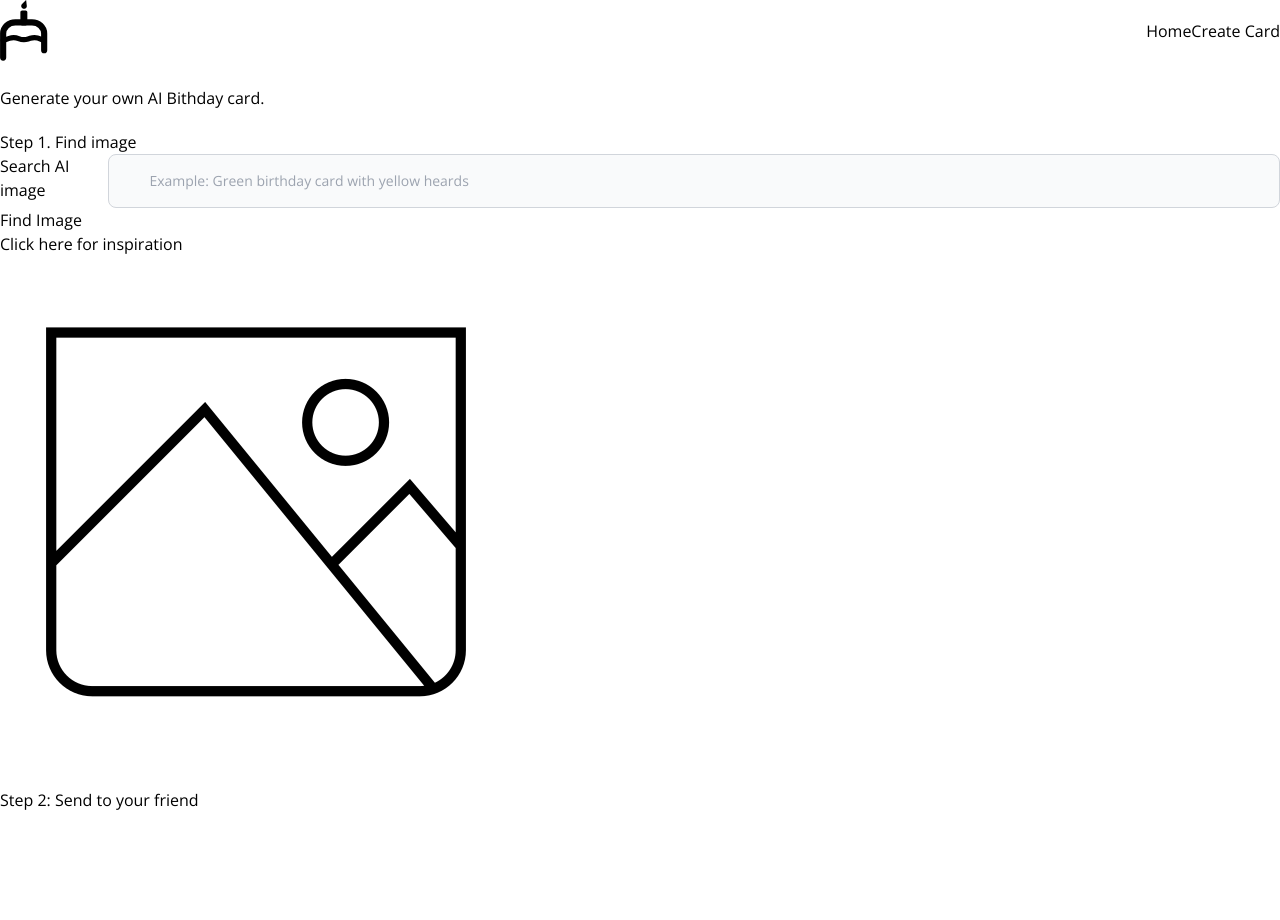
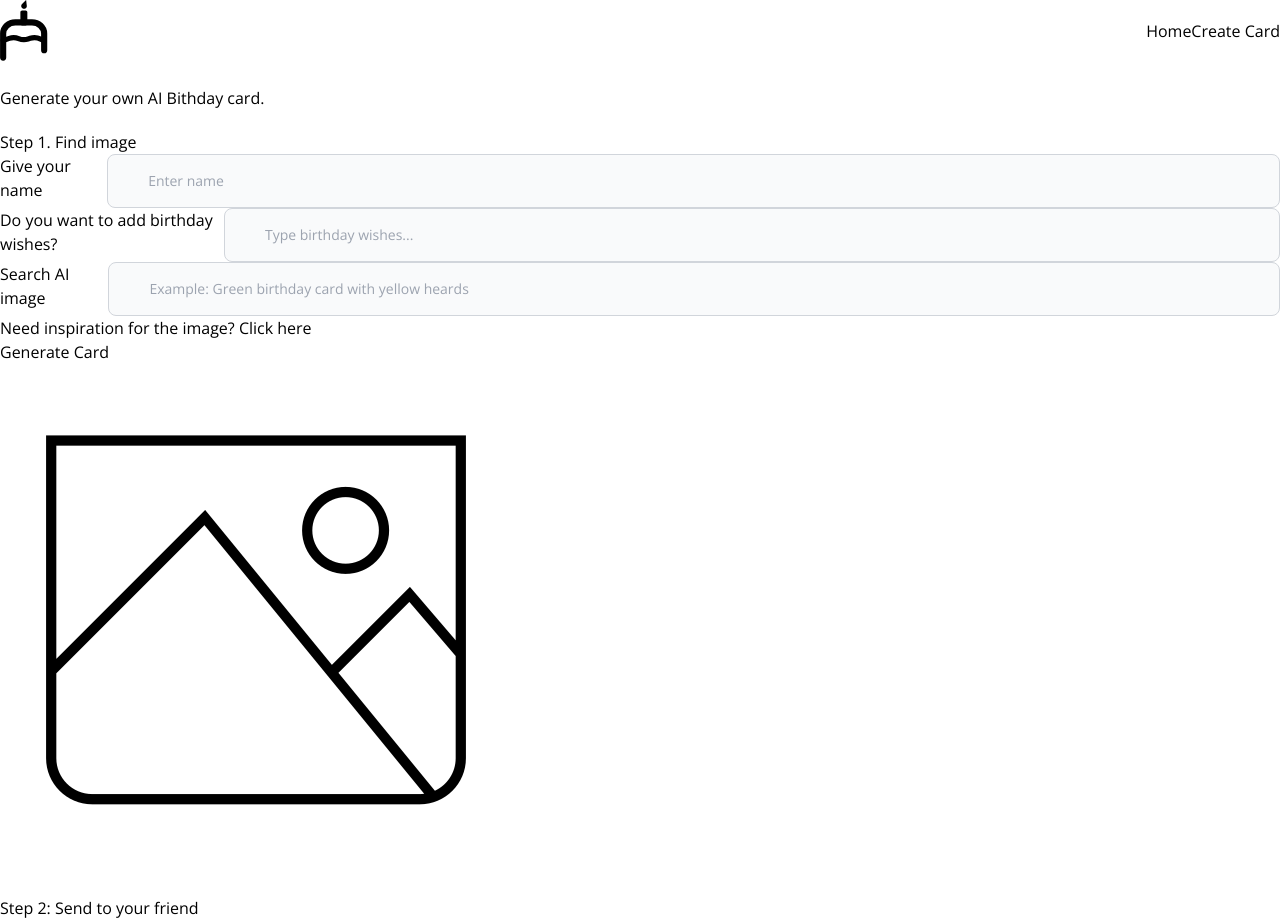
Before and after one commit to brovnie/ai_birthday_cards, a React (Vite) app in the folder client/: page /create-card in a window 1280 px wide. Before the commit the page ends 812 px from the top, so only its background shows below. Built offline with nearby package versions, Linux system fonts and the light colour scheme.

Commit message:
:art: (createCard) : added new fields for name + text on the card

```diff
--- a/client/src/features/GenerateImage/ImageForm.jsx
+++ b/client/src/features/GenerateImage/ImageForm.jsx
@@ -4,6 +4,8 @@ import {getRandomPrompt} from "../../utils";
 
 const ImageForm = (props) => {
     const textInput = useRef("");
+    const nameInput = useRef("");
+    const cardText = useRef("");
 
     const handleSubmit = (e) => {
         e.preventDefault();
@@ -13,8 +15,37 @@ const ImageForm = (props) => {
     const promptHandler = () => {
         textInput.current.value = getRandomPrompt(textInput.current.value);
     }
+
   return (
     <form onSubmit={handleSubmit}>
+                <Input
+            ref={nameInput}
+            label= {{
+                text: "Give your name",
+                hidden: false
+            }}
+            input={{
+                id: 'generate',
+                type: 'text',
+                pattern: "^[^ ].+[^ ]$",
+                placeholder: "Enter name",
+                className: "col-span-8"
+            }}
+        />
+        <Input
+            ref={cardText}
+            label= {{
+                text: "Do you want to add birthday wishes?",
+                hidden: false
+            }}
+            input={{
+                id: 'generate',
+                type: 'text',
+                pattern: "^[^ ].+[^ ]$",
+                placeholder: "Type birthday wishes...",
+                className: "col-span-8"
+            }}
+        />
         <Input
             ref={textInput}
             label= {{
@@ -29,8 +60,8 @@ const ImageForm = (props) => {
                 className: "col-span-8"
             }}
         />
-        <button type="submit" >Find Image</button>
-        <p><button onClick={promptHandler} type="button" >Click here</button> for inspiration</p>
+        <p>Need inspiration for the image? <button onClick={promptHandler} type="button" >Click here</button></p>
+        <button type="submit" >Generate Card</button>
     </form>
   )
 }
```
